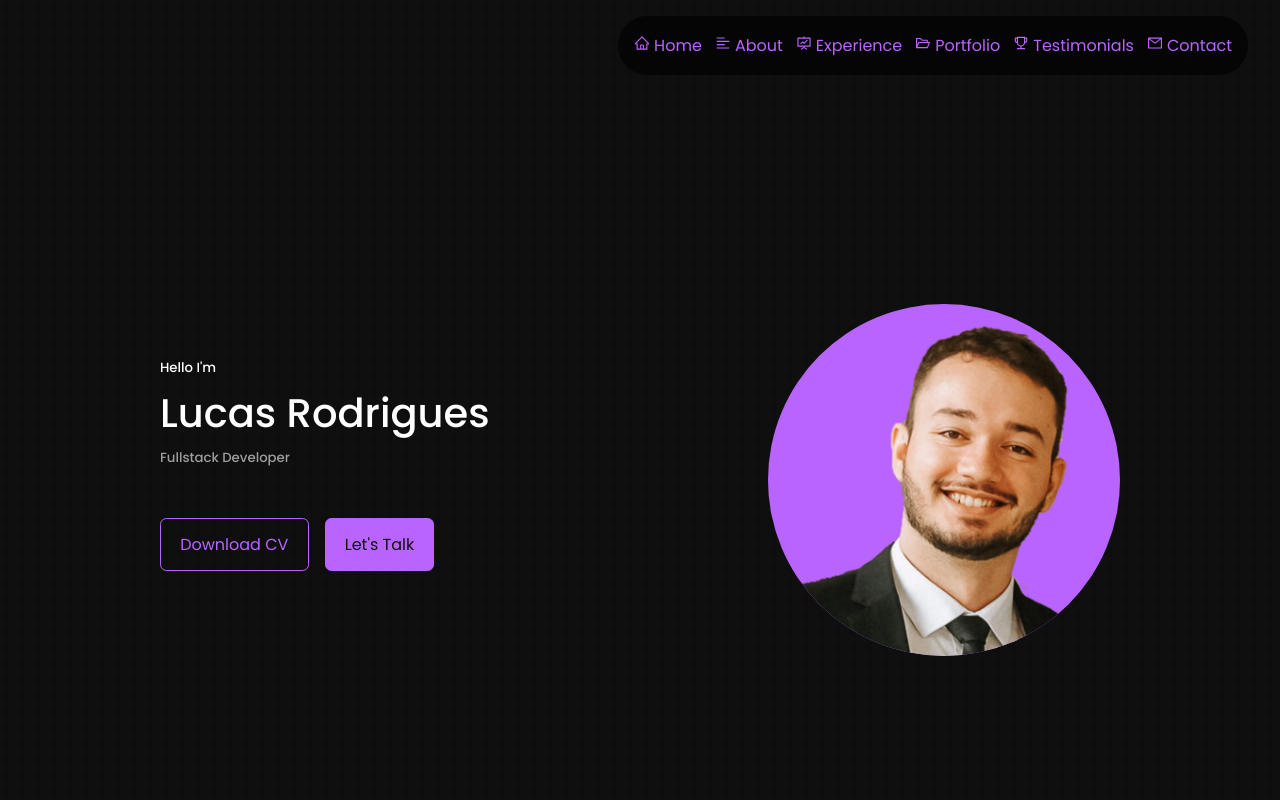
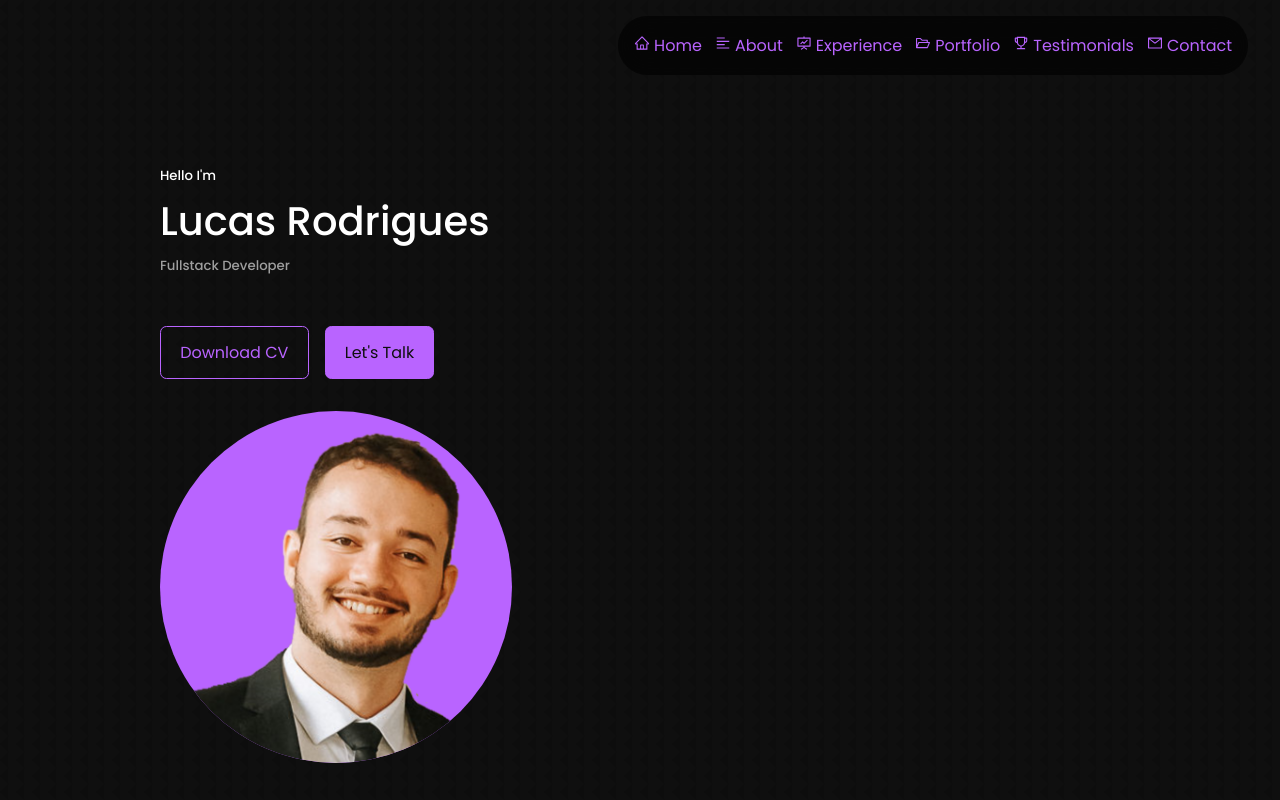
Before and after one commit to lucas-crodrigues/portfolio2, a React (Create React App) app: page / in a window 1280 px wide. Shown: the top 800 px of the page. Built offline with nearby package versions, Linux system fonts and the light colour scheme.

Commit message:
Update header.css

```diff
--- a/src/components/header/header.css
+++ b/src/components/header/header.css
@@ -1,7 +1,4 @@
 .header-container {
-  display: flex;
-  justify-content: space-between;
-  flex-wrap: wrap;
   align-items: center;
 }
 
```
